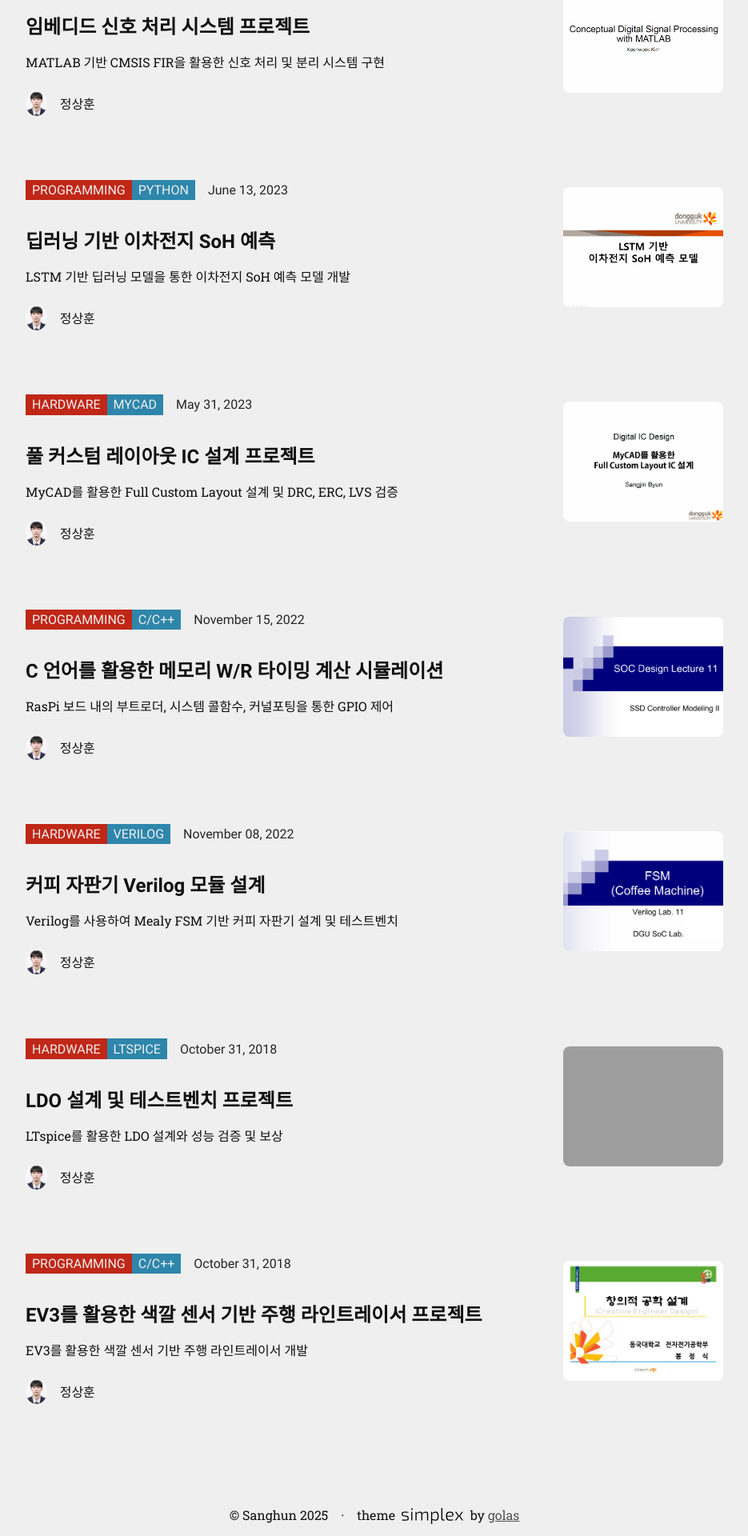
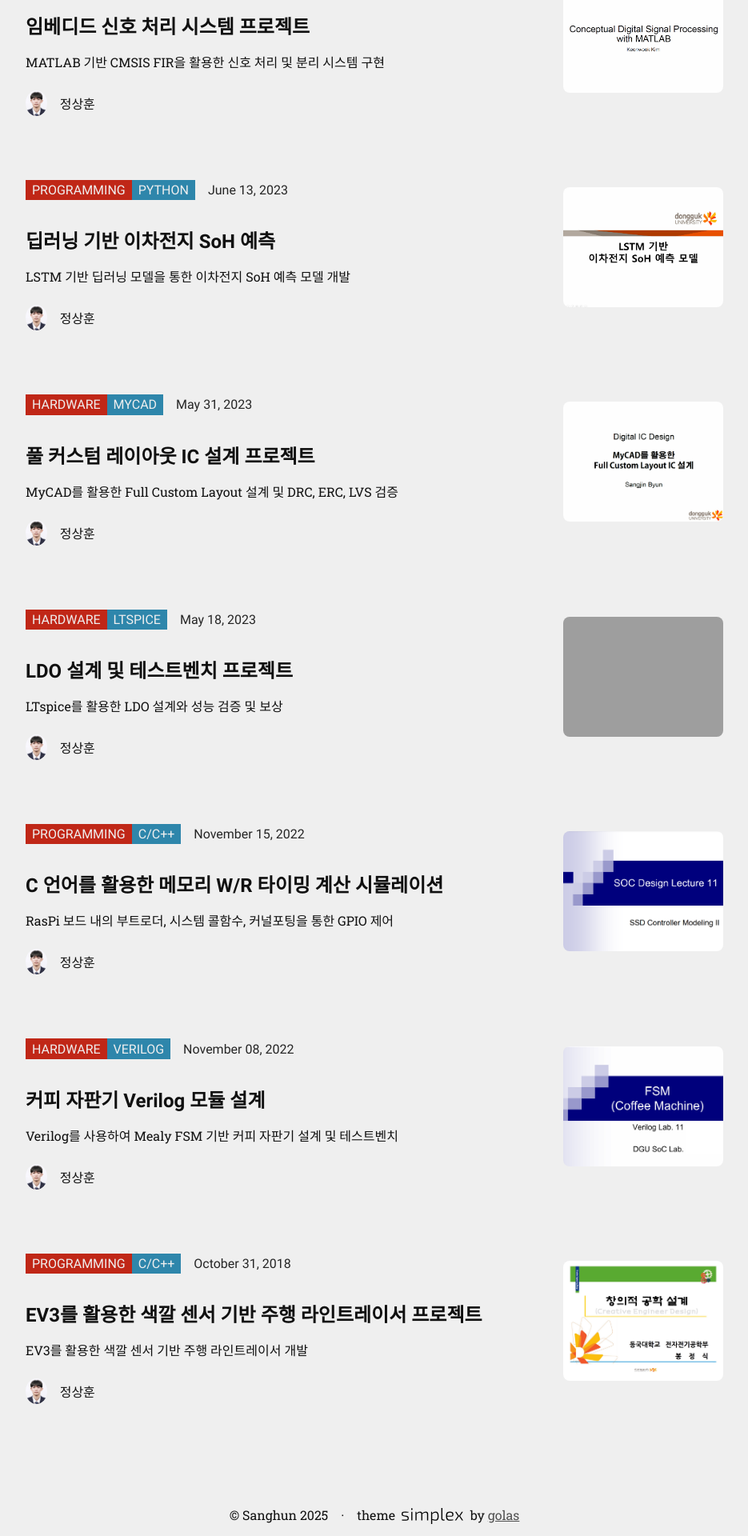
Before and after one commit to radon99/radon99.github.io, a Jekyll site: the page built from index.markdown, in a window 1280 px wide. Shown: the part 1775-3695 px from the top of the page at 80% size, without its empty margins (172-1107 px from the left). Built offline with Jekyll 4.4.1, drawn with Linux system fonts in a browser that asks for light colours; grey boxes are pictures that could not be loaded.

Commit message:
Update 2023-05-18-ldo.md
change date

```diff
--- a/_posts/2023-05-18-ldo.md
+++ b/_posts/2023-05-18-ldo.md
@@ -2,7 +2,7 @@
 layout: post
 category: [hardware, ltspice]
 title: "LDO 설계 및 테스트벤치 프로젝트"
-date: 2018-10-31
+date: 2023-05-18
 author: jsh
 excerpt: "LTspice를 활용한 LDO 설계와 성능 검증 및 보상"
 ---
```
